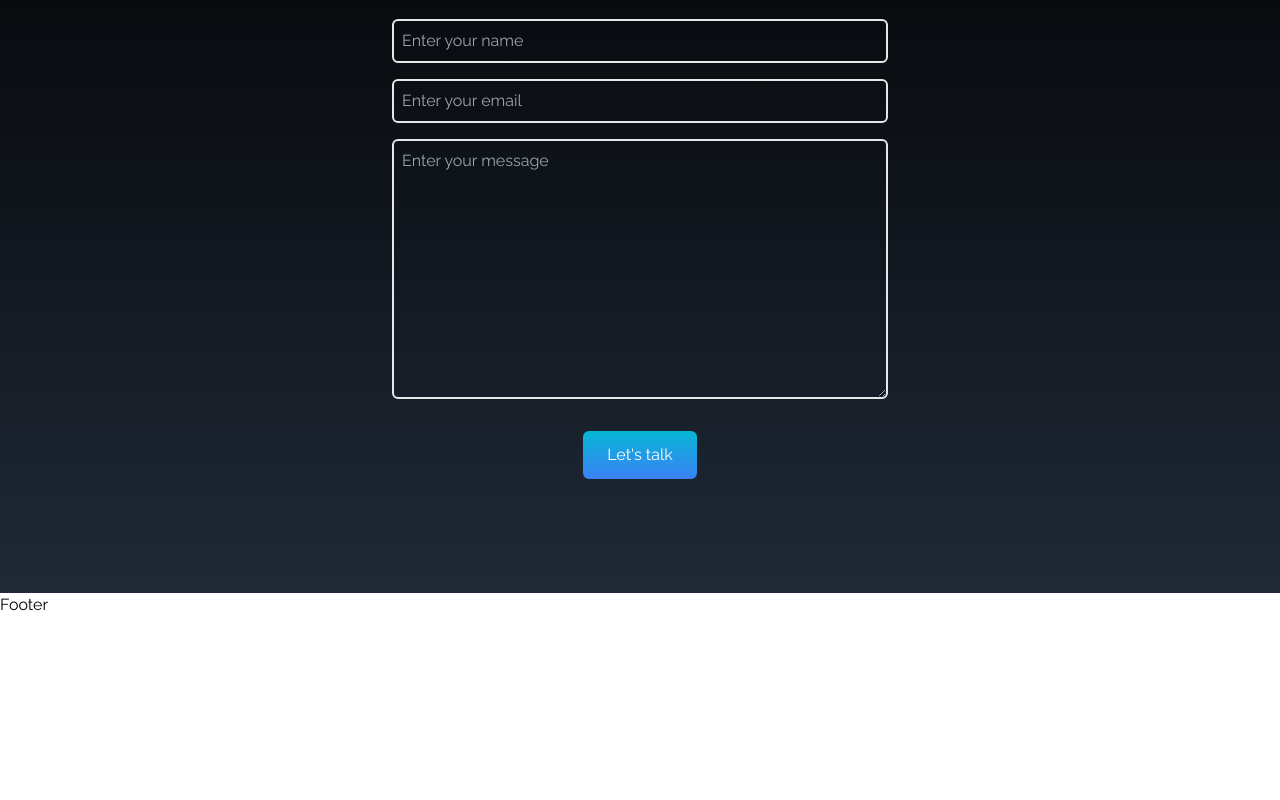
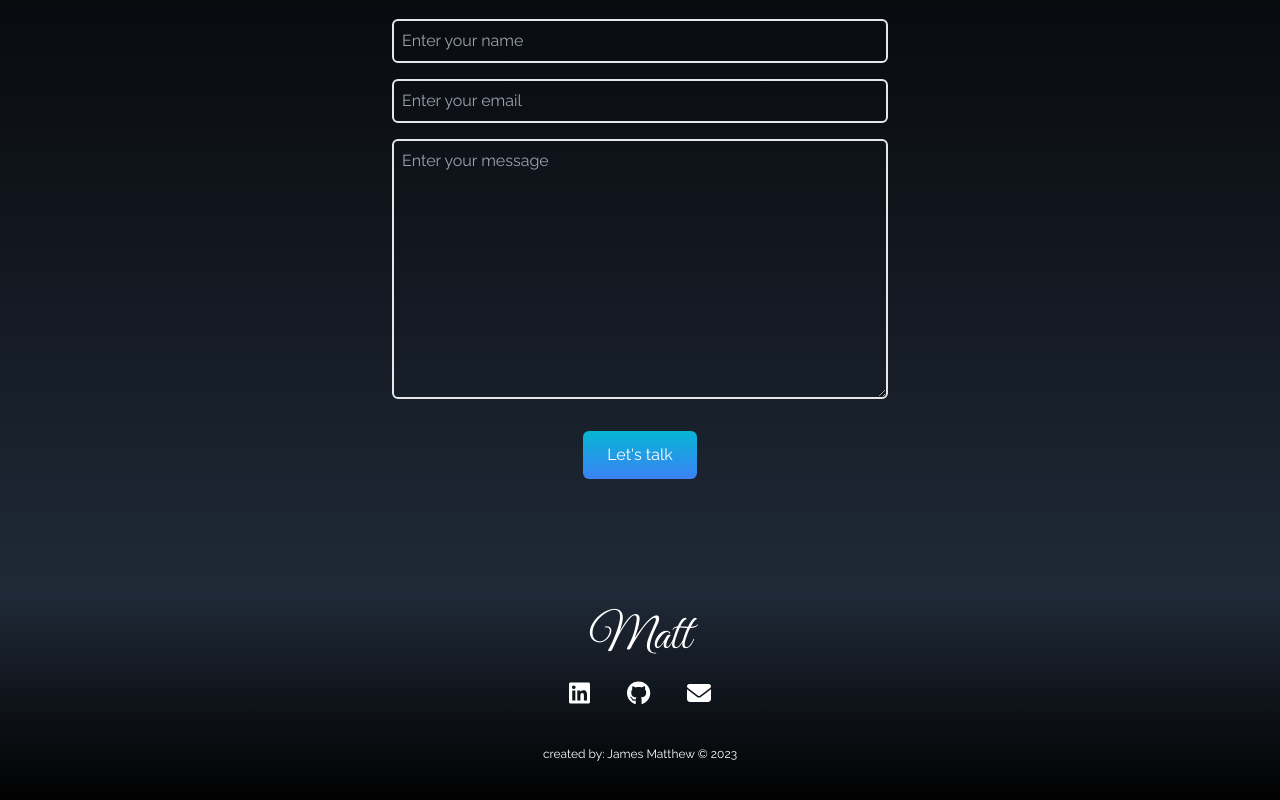
Before and after one commit to jmatthewa/portfolio, a Vue app: page / in a window 1280 px wide. Shown: the part 3147-3947 px from the top of the page. Before the commit the page ends 3764 px from the top, so only its background shows below. Built offline with nearby package versions, Linux system fonts and the light colour scheme.

Commit message:
Add footersection

```diff
--- a/src/components/FooterSection.vue
+++ b/src/components/FooterSection.vue
@@ -1,10 +1,32 @@
 <template>
-    <div>
-        Footer
+    <div class="h-34 flex flex-col items-center justify-center text-white bg-gradient-to-b from-gray-800 to-black">
+        <div class="flex flex-col ">
+            <h1 class="flex text-5xl p-5 font-signature items-center justify-center">Matt</h1>
+
+            <div class="flex items-center justify-between">
+                <a href="https://www.linkedin.com/in/james-matthew-atanacio-0b0882173/"  target="_blank"> <fa :icon="['fab','linkedin']" size="xl"/></a>
+                <a href="https://github.com/jmatthewa"   target="_blank"><fa :icon="['fab','github']" size="xl"/></a>
+                <a href="mailto:matthew_1147@yahoo.com"  target="_blank"><fa :icon="['fas','envelope']" size="xl"/></a>
+            </div>
+
+
+
+        </div>
+        <p class="flex items-center justify-center p-10 text-xs">created by: James Matthew &copy; {{ new Date().getFullYear() }}</p>
     </div>
 </template>
 <script>
 export default {
+    setup() {
+
+        // const date = new Date();
+
+        // return {
+
+        //     date
+        // }
+    }
+
 
 }
 </script>
```
